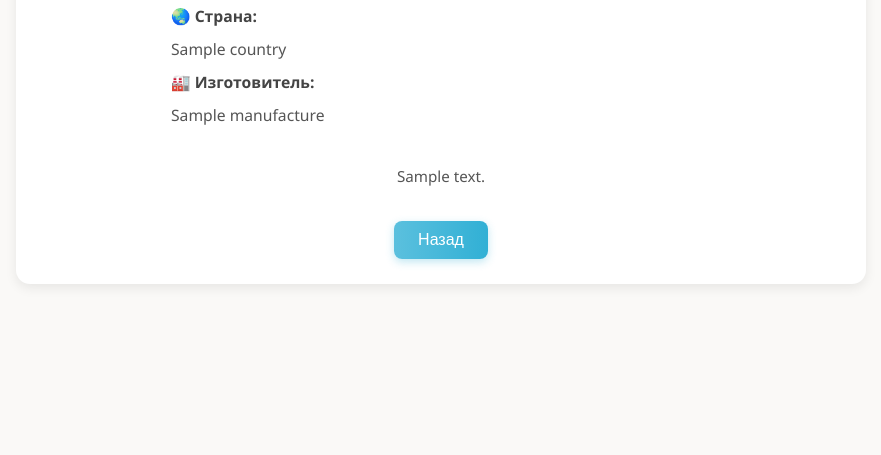
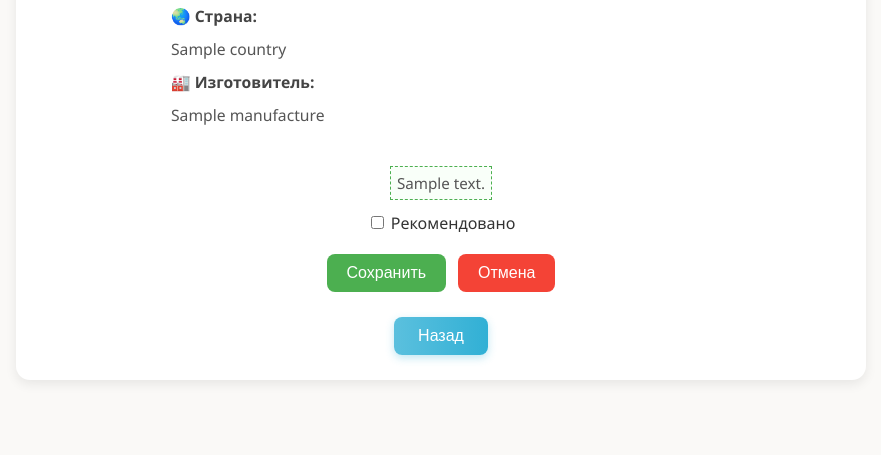
Before and after one commit to Spaceoceanoutlook/NoodleLibrary, a FastAPI app: template noodlelibrary/templates/noodle_details.html in a window 1280 px wide. Shown: the part 345-800 px from the top of the page, without its empty margins (199-1080 px from the left). Run offline with FastAPI, Linux system fonts and the light colour scheme; the template is opened without the code that fills it: most values are stand-ins (such as "Sample title", 1, 10 or a date in 2020); parts of the project's set-up code (start-up, migrations or seed data) failed here and were passed over.

Commit message:
added edit noodle

```diff
--- a/noodlelibrary/templates/noodle_details.html
+++ b/noodlelibrary/templates/noodle_details.html
@@ -12,7 +12,6 @@
                 background-color: #faf9f7;
                 color: #333;
             }
-
             .container {
                 max-width: 800px;
                 margin: 0 auto;
@@ -26,28 +25,23 @@
                 align-items: center;
                 text-align: center;
             }
-
             h1 {
                 font-size: 1.9em;
                 margin-bottom: 20px;
                 color: #222;
             }
-
             .image-wrapper {
                 width: 100%;
                 max-width: 250px;
                 margin-bottom: 25px;
             }
-
             .image-wrapper img {
                 width: 100%;
                 height: auto;
                 object-fit: contain;
                 display: block;
                 border-radius: 10px;
-                background: none;
             }
-
             .info-block {
                 margin-bottom: 18px;
                 font-size: 0.98em;
@@ -57,40 +51,49 @@
                 width: 100%;
                 max-width: 540px;
             }
-
             .info-block span {
                 display: block;
                 margin-bottom: 8px;
             }
-
             .info-label {
                 font-weight: 600;
                 color: #444;
             }
-
             .description {
                 margin-top: 12px;
                 font-size: 0.95em;
                 color: #555;
                 text-align: justify;
                 max-width: 600px;
+                border: 1px dashed transparent;
+                padding: 6px;
             }
-
-            .recommended-badge {
-                display: inline-block;
-                padding: 7px 12px;
-                font-size: 0.85em;
-                border-radius: 10px;
-                background: linear-gradient(90deg, #ff6b6b, #ff8a65);
+            .description[contenteditable="true"] {
+                border-color: #4caf50;
+                background: #f9fff9;
+            }
+            .edit-controls {
+                margin-top: 20px;
+                display: flex;
+                gap: 12px;
+            }
+            .btn {
+                padding: 10px 20px;
+                font-size: 1em;
+                border-radius: 8px;
+                border: none;
+                cursor: pointer;
                 color: white;
-                font-weight: 500;
-                margin-top: 18px;
-                box-shadow: 0 2px 6px rgba(255, 107, 107, 0.4);
             }
-
+            .btn-save {
+                background: #4caf50;
+            }
+            .btn-cancel {
+                background: #f44336;
+            }
             .back-btn {
                 display: inline-block;
-                margin-top: 35px;
+                margin-top: 25px;
                 padding: 10px 24px;
                 background: linear-gradient(90deg, #5bc0de, #31b0d5);
                 color: white;
@@ -102,20 +105,10 @@
                 transition: all 0.3s ease;
                 box-shadow: 0 3px 8px rgba(49, 176, 213, 0.3);
             }
-
             .back-btn:hover {
                 transform: translateY(-2px);
                 box-shadow: 0 5px 12px rgba(49, 176, 213, 0.4);
                 background: linear-gradient(90deg, #31b0d5, #5bc0de);
-            }
-
-            @media (max-width: 600px) {
-                .container {
-                    padding: 20px;
-                }
-                h1 {
-                    font-size: 1.6em;
-                }
             }
         </style>
     </head>
@@ -140,15 +133,79 @@
                 >
             </div>
 
-            <div class="description">{{ noodle.description }}</div>
+            <div class="description" id="description" contenteditable="true">
+                {{ noodle.description }}
+            </div>
 
-            {% if noodle.recommendation %}
-            <div class="recommended-badge">⭐ Рекомендовано</div>
-            {% endif %}
+            <div style="margin-top: 12px">
+                <label>
+                    <input
+                        type="checkbox"
+                        id="recommendation"
+                        {%
+                        if
+                        noodle.recommendation
+                        %}checked{%
+                        endif
+                        %}
+                    />
+                    Рекомендовано
+                </label>
+            </div>
+
+            <div class="edit-controls">
+                <button class="btn btn-save" onclick="saveChanges()">
+                    Сохранить
+                </button>
+                <button class="btn btn-cancel" onclick="cancelChanges()">
+                    Отмена
+                </button>
+            </div>
 
             <button class="back-btn" onclick="window.history.back()">
                 Назад
             </button>
         </div>
+
+        <script>
+            let originalDescription =
+                document.getElementById("description").innerText;
+            let originalRecommendation =
+                document.getElementById("recommendation").checked;
+
+            function cancelChanges() {
+                document.getElementById("description").innerText =
+                    originalDescription;
+                document.getElementById("recommendation").checked =
+                    originalRecommendation;
+            }
+
+            async function saveChanges() {
+                const password = prompt(
+                    "Введите пароль для сохранения изменений:",
+                );
+                if (!password) return;
+
+                const description = document
+                    .getElementById("description")
+                    .innerText.trim();
+                const recommendation =
+                    document.getElementById("recommendation").checked;
+
+                const response = await fetch("/noodle/{{ noodle.id }}/edit", {
+                    method: "POST",
+                    headers: { "Content-Type": "application/json" },
+                    body: JSON.stringify({
+                        description,
+                        recommendation,
+                        password,
+                    }),
+                });
+
+                if (response.ok) {
+                    window.location.href = window.location.pathname;
+                }
+            }
+        </script>
     </body>
 </html>
--- a/pyproject.toml
+++ b/pyproject.toml
@@ -15,7 +15,8 @@ dependencies = [
     "psycopg2-binary (>=2.9.10,<3.0.0)",
     "asyncpg (>=0.30.0,<0.31.0)",
     "jinja2 (>=3.1.6,<4.0.0)",
-    "python-multipart (>=0.0.20,<0.0.21)"
+    "python-multipart (>=0.0.20,<0.0.21)",
+    "pydantic-settings (>=2.11.0,<3.0.0)"
 ]
 
 
```
Also changed, not shown: noodlelibrary/routers/pages.py (+36 -2 lines), settings.py (added, +11 -0 lines), 1 other file.
